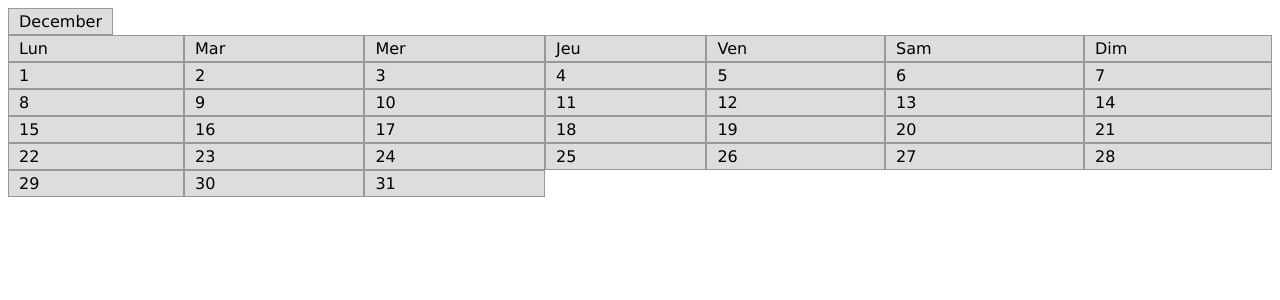
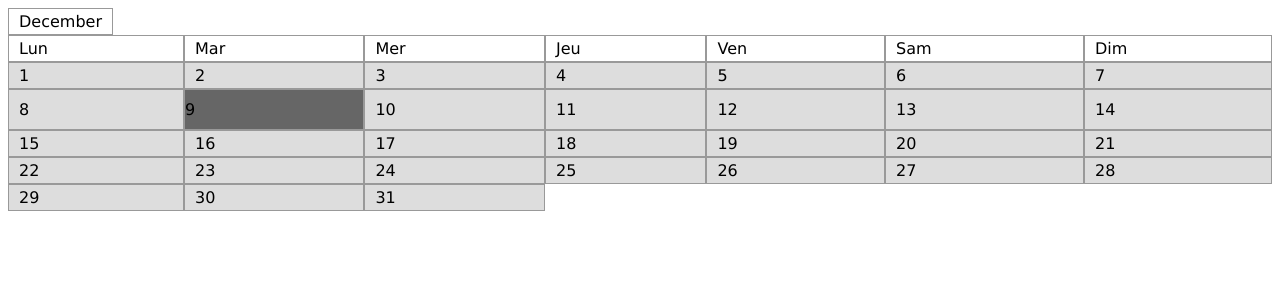
Before and after one commit to anderuriel/ICT133AUL, a PHP site: page /tableless_calendar.php in a window 1280 px wide. Shown: the top 300 px of the page. Run offline with PHP 8.4, Linux system fonts and the light colour scheme.

Commit message:
second commit of th day
highlighting the current day has been implemented

```diff
--- a/Exercices/tableless_calendar_style.css
+++ b/Exercices/tableless_calendar_style.css
@@ -101,3 +101,9 @@
 .divTableBody {
     display: table-row-group;
 }
+.today
+{
+    margin: 0;
+    padding: 10px 0;
+    background-color:#666;
+}
```
Also changed, not shown: Exercices/tableless_calendar.php (+18 -7 lines).
